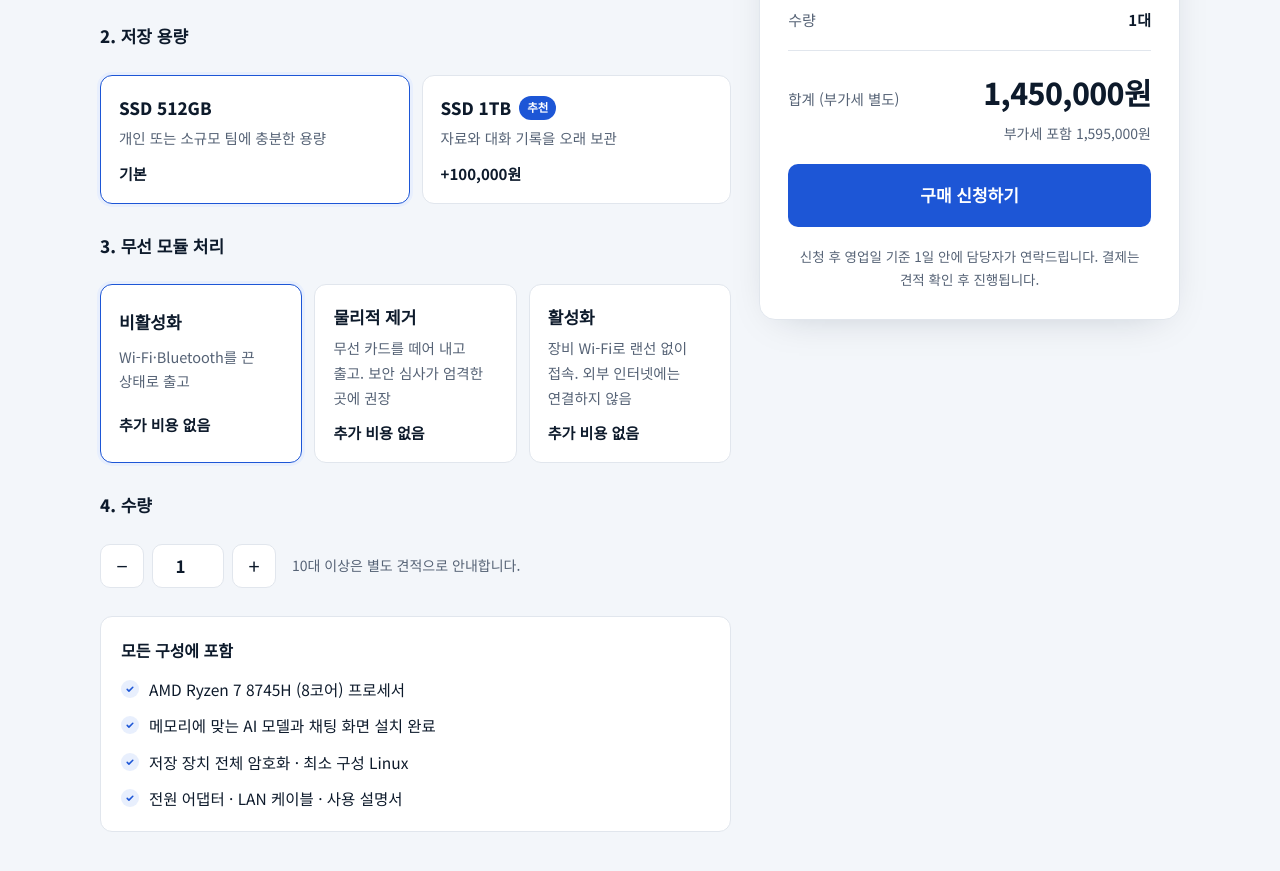
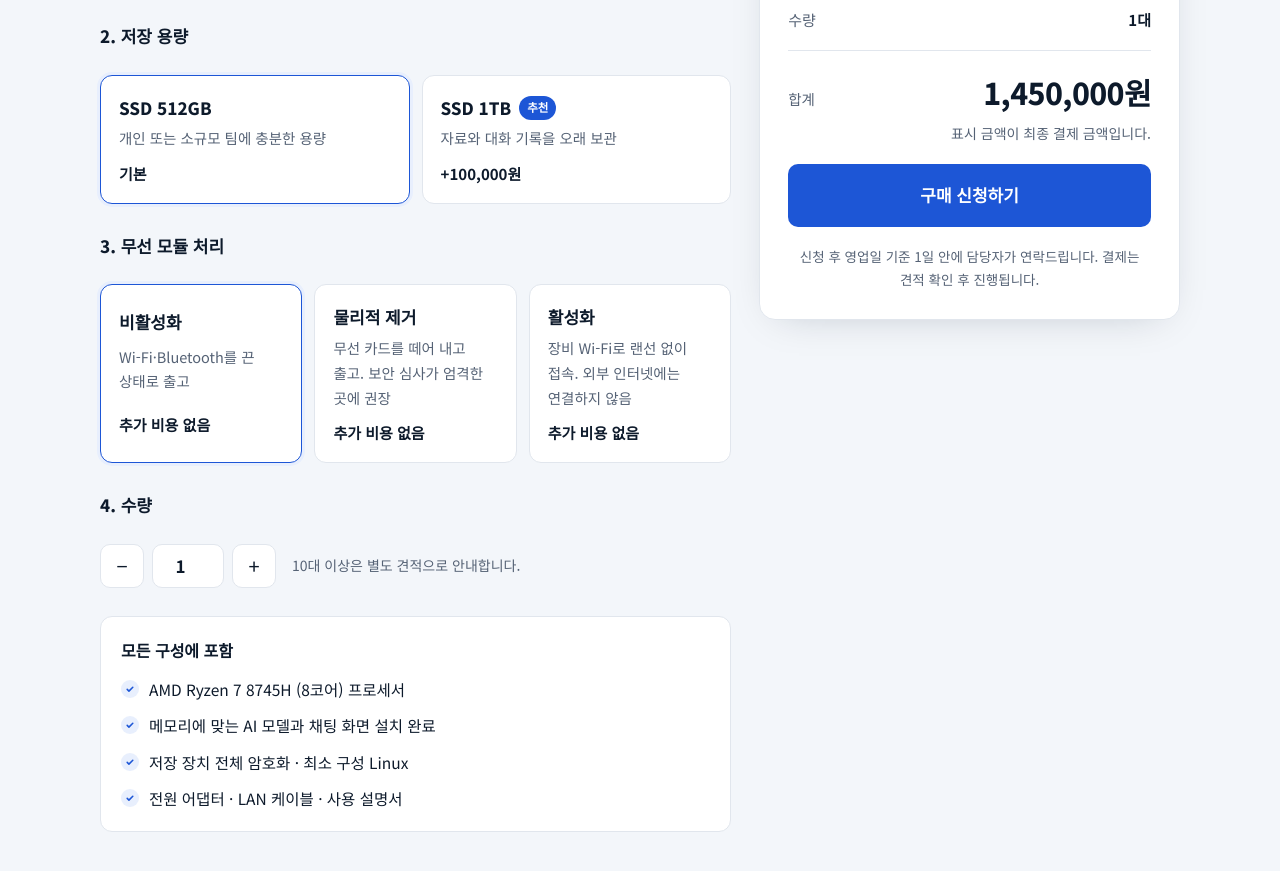
Before and after one commit to Hoony0321/silo-landing, a plain HTML site: page index.html in a window 1280 px wide. Shown: the part 4117-4988 px from the top of the page. Drawn offline with Linux system fonts and the light colour scheme.

Commit message:
가격 표시를 최종 금액으로 변경(부가세 별도 표기 제거)
Co-Authored-By: Claude Opus 5.5 <noreply@anthropic.com>
Claude-Session: https://claude.ai/code/session_011bWjtGzNkJKKvwSY9gVWbg

```diff
--- a/index.html
+++ b/index.html
@@ -470,8 +470,8 @@ footer .wrap{display:flex;flex-wrap:wrap;justify-content:space-between;align-ite
           <dt>수량</dt><dd id="sum-qty">1대</dd>
         </dl>
         <div class="total">
-          <div><span>합계 (부가세 별도)</span><b id="sum-total">1,450,000원</b></div>
-          <p id="sum-vat">부가세 포함 1,595,000원</p>
+          <div><span>합계</span><b id="sum-total">1,450,000원</b></div>
+          <p id="sum-vat">표시 금액이 최종 결제 금액입니다.</p>
         </div>
         <a class="btn btn-primary btn-lg" id="orderBtn" href="#" target="_blank" rel="noopener">구매 신청하기</a>
         <p class="fine-left">신청 후 영업일 기준 1일 안에 담당자가 연락드립니다. 결제는 견적 확인 후 진행됩니다.</p>
@@ -592,7 +592,6 @@ function render() {
   document.getElementById("sum-wireless").textContent = s.wlShort;
   document.getElementById("sum-qty").textContent = s.qty + "대";
   document.getElementById("sum-total").textContent = won(total);
-  document.getElementById("sum-vat").textContent = "부가세 포함 " + won(Math.round(total * 1.1));
   if (ORDER_FORM_URL) {
     const modelText = SOURCE_ENTRY ? s.model : s.model + " · 유입: " + visitSource;
     let href = ORDER_FORM_URL
```
